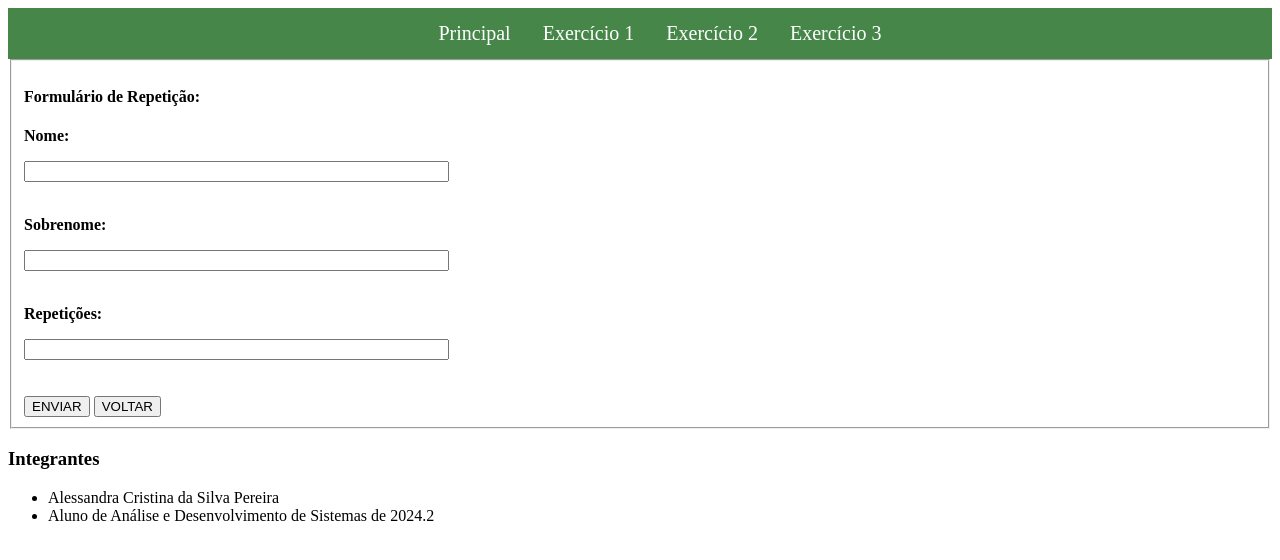
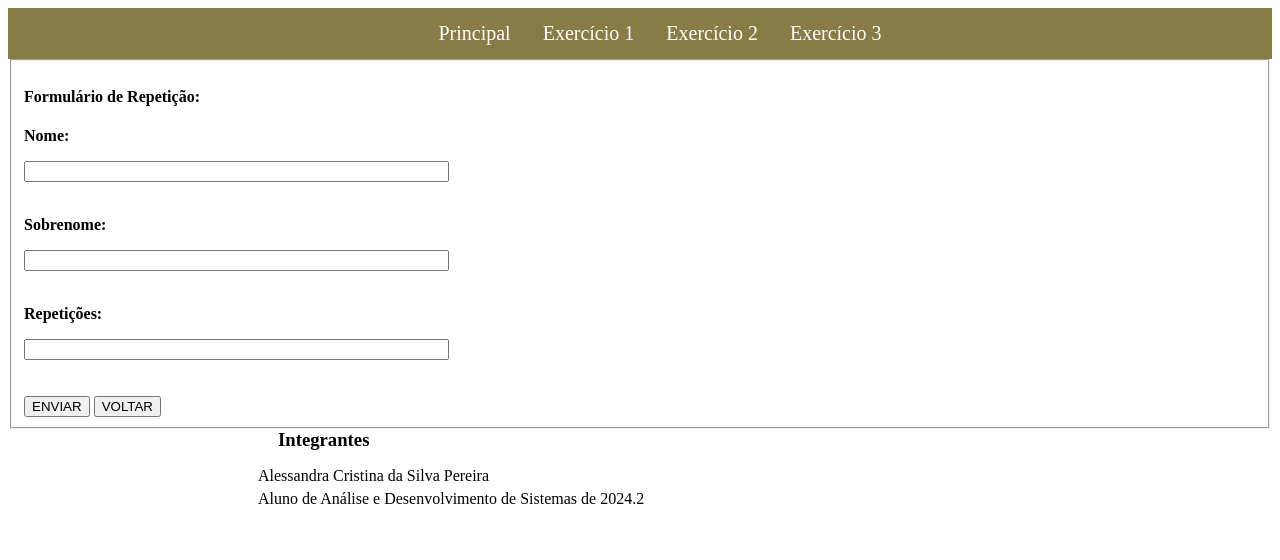
Before and after one commit to alessandrasilvap/Avalia-oFormadoraI, a PHP site: page /exercicio1.php in a window 1280 px wide. Shown: the top 560 px of the page. Run offline with PHP 8.4, Linux system fonts and the light colour scheme.

Commit message:
site.css

```diff
--- a/site.css
+++ b/site.css
@@ -1,7 +1,7 @@
 .menu2 { /*Menu no topo da página*/
     margin: 0px; /*Espaço entre caixa e marguem da página*/
     padding: 14px; /*Espaçamento entre o conteudo e borda*/
-    background-color: #468749; /*Cor da caixa*/
+    background-color: #877b46; /*Cor da caixa*/
     text-indent: 40px; /*Recuo da linha*/
     text-align: center; /*Alinha o texto no centro*/
 }
@@ -24,3 +24,27 @@ a:hover:not(#menu) { /*Ativa quando passa o mouse por cima dos links no menu*/
 #menu { /*Os links no menu*/
     background-color: #04AA6D; /*Cor da caixa*/
 }
+
+
+.footer-container {
+    display: flex; /*Permite organizar elementos em um container de forma flexível*/
+    justify-content: space-between; /*Alinha os elementos horizontalmente*/
+    width: 70%; /*Largura*/
+    margin-left: 250px; /*Move as caixas 250px para a esquerda*/
+}
+
+
+.integrantes {
+    margin: 0 20px; /*Espaçamento externo do elemento*/
+}
+
+
+.lista {
+    list-style-type: none; /*Remove o marcador da lista*/
+    padding: 0; /*Espaçamento entre o conteúdo e a borda*/
+}
+
+
+.nome {
+    margin: 5px 0; /*Espaçamento externo do elemento*/
+}
```
